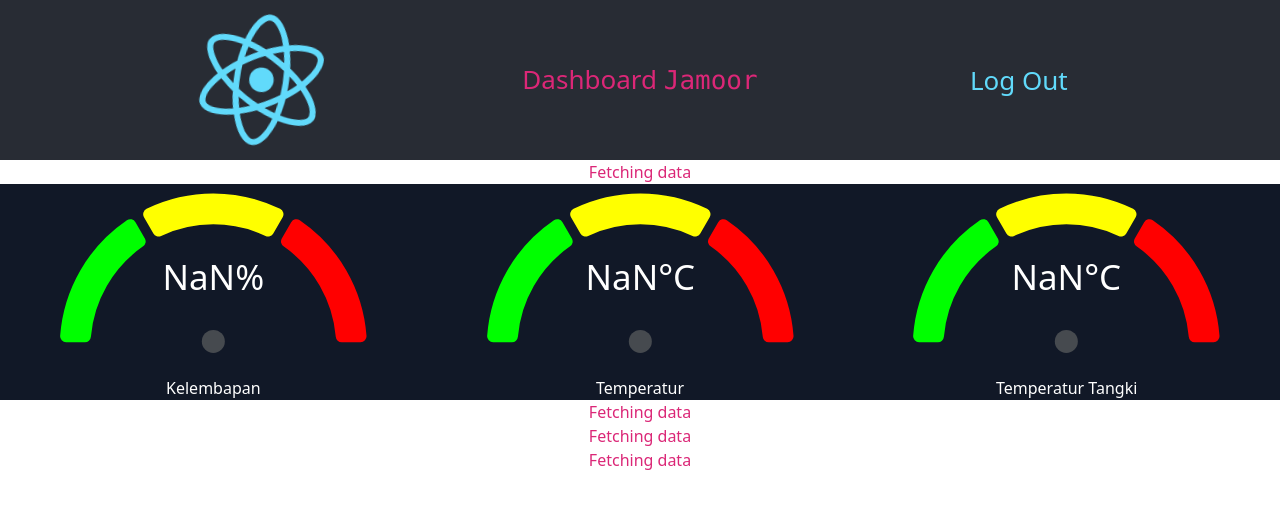
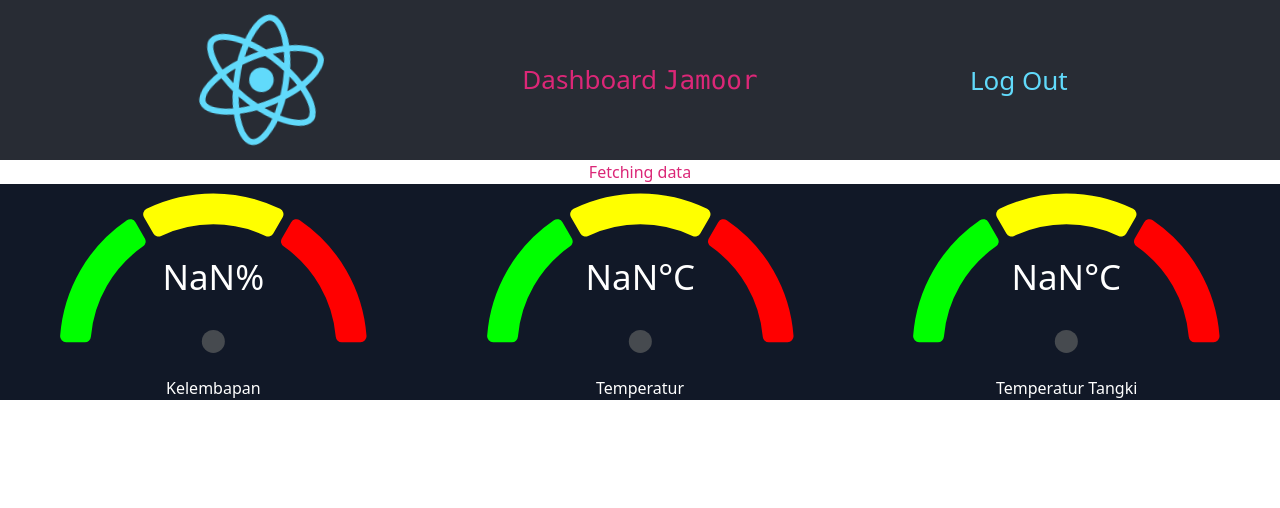
Before and after one commit to mhazhary/jamoor-cra, a React (Create React App) app: page / in a window 1280 px wide. Shown: the top 508 px of the page. Built offline with nearby package versions, Linux system fonts and the light colour scheme; no server answers.

Commit message:
yet another commit

```diff
--- a/src/App.jsx
+++ b/src/App.jsx
@@ -20,7 +20,7 @@ function App() {
       }); // set data for hardware status
   }, []);
   // Client-side Runtime Data Fetching
-  const [valV1, setvalV1] = useState('Fetching data');
+  const [valV1, setvalV1] = useState();
   useEffect(() => {
     // get data from Blynk REST API
     fetch('https://jamoor.nephertz.dev/api/get/V1', {
@@ -35,7 +35,7 @@ function App() {
       }); // set data for pin V1
   }, []);
   // Client-side Runtime Data Fetching
-  const [valV2, setvalV2] = useState('Fetching data');
+  const [valV2, setvalV2] = useState();
   useEffect(() => {
     // get data from Blynk REST API
     fetch('https://jamoor.nephertz.dev/api/get/V2', {
@@ -51,7 +51,7 @@ function App() {
   }, []);
 
   // Client-side Runtime Data Fetching
-  const [valV3, setvalV3] = useState('Fetching data');
+  const [valV3, setvalV3] = useState();
   useEffect(() => {
     // get data from Blynk REST API
     fetch('https://jamoor.nephertz.dev/api/get/V3', {
```
